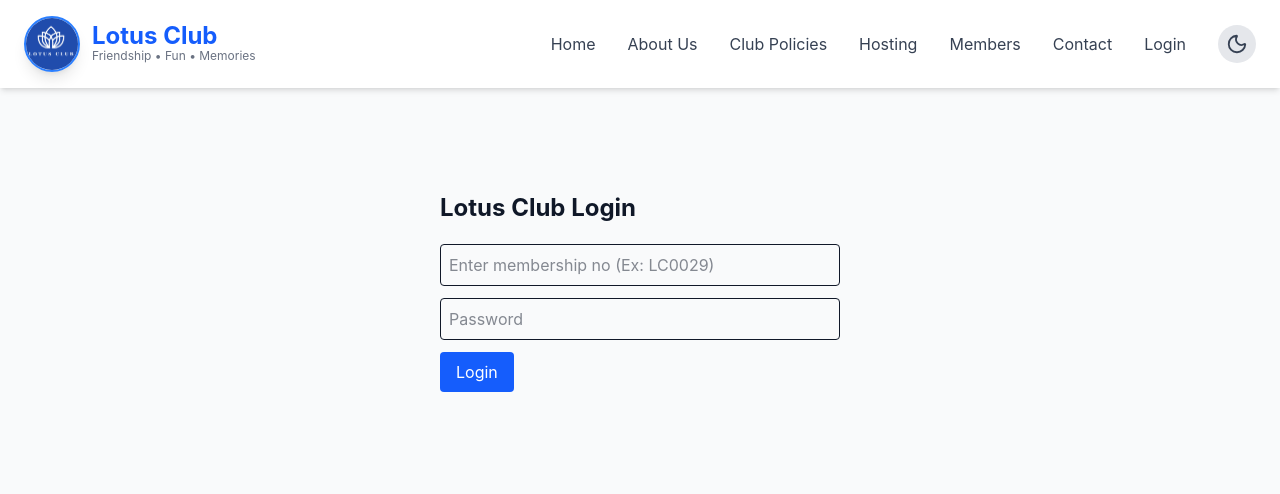
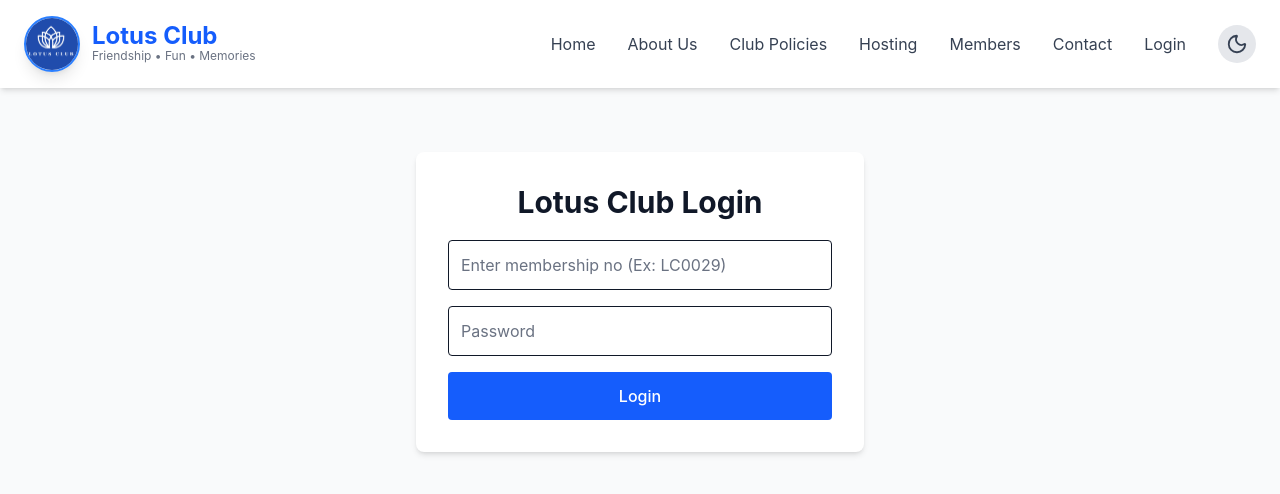
Before and after one commit to scrumvisualize/lotusclub, a React (Vite) app: page /login in a window 1280 px wide. Shown: the top 494 px of the page. Built offline with nearby package versions, Linux system fonts and the light colour scheme; no server answers.

Commit message:
styling fix, rummy booking table fix queue

```diff
--- a/src/components/Footer.tsx
+++ b/src/components/Footer.tsx
@@ -1,6 +1,7 @@
 import { Link } from "react-router-dom";
 
 export default function Footer() {
+
     return (
         <footer className="mt-20 border-t border-gray-200 bg-white dark:border-gray-700 dark:bg-slate-900">
             <div className="mx-auto max-w-7xl px-6 py-8">
@@ -26,13 +27,14 @@ export default function Footer() {
                             Members
                         </Link>
 
-                        <Link to="/bookrummytable" className="hover:text-blue-600 transition-colors duration-200">
-                            Book a Seat
-                        </Link>
-
                         <Link to="/contact" className="hover:text-blue-600 transition-colors duration-200">
                             Contact
                         </Link>
+
+                        <Link to="/login" className="hover:text-blue-600 transition-colors duration-200">
+                            Login
+                        </Link>
+
                     </div>
 
                     {/* Social Icons */}
@@ -61,7 +63,7 @@ export default function Footer() {
 
                 {/* Bottom */}
                 <div className="mt-8 border-t border-gray-200 pt-5 text-center text-sm text-gray-500 dark:border-gray-700 dark:text-gray-400">
-                    © {new Date().getFullYear()} Lotus Club, Brisbane • Designed with ❤️ by <span className="font-semibold">Vinod Mathew</span>
+                    © {new Date().getFullYear()} Lotus Club, Brisbane • Designed with ❤️ by <span className="font-semibold"><a href="https://www.instagram.com/k.vinodmathew/">Vinod Mathew</a></span>
                 </div>
 
             </div>
--- a/src/components/Navbar.tsx
+++ b/src/components/Navbar.tsx
@@ -15,7 +15,6 @@ export default function Navbar() {
 
 
     const [menuOpen, setMenuOpen] = useState(false);
-    //const user = localStorage.getItem("user");
 
     const [user, setUser] = useState(
         JSON.parse(localStorage.getItem("user") || "null")
--- a/src/components/PlayerSelector.tsx
+++ b/src/components/PlayerSelector.tsx
@@ -30,7 +30,7 @@ export default function PlayerSelector({
         <div className="p-4">
 
             <h2 className="text-xl font-bold mb-2">
-                Players Joined ({selectedPlayers.length}/{maxSelection})
+                Player's Joined ({selectedPlayers.length}/{maxSelection})
             </h2>
 
 
--- a/src/components/ResultTable.tsx
+++ b/src/components/ResultTable.tsx
@@ -142,7 +142,7 @@ export default function ResultTable({
                                                             ?
                                                             "text-red-500"
                                                             :
-                                                            "text-slate-700"
+                                                            "text-slate-700 dark:text-slate-300"
                                                     }
                                                 >
 
--- a/src/pages/ChangePassword.tsx
+++ b/src/pages/ChangePassword.tsx
@@ -132,84 +132,109 @@ export default function ChangePassword() {
 
     return (
 
-        <div className="max-w-md mx-auto mt-10">
-
-            <h2 className="text-2xl font-bold mb-5">
-
+        <div
+            className="
+        w-full
+        max-w-sm
+        sm:max-w-md
+        lg:max-w-lg
+        mx-auto
+        mt-6
+        sm:mt-10
+        px-4
+        sm:px-6
+        lg:px-8
+    "
+        >
+            <div
+                className="
+            bg-white
+            dark:bg-slate-800
+            shadow-md
+            rounded-lg
+            p-5
+            sm:p-6
+            lg:p-8
+        "
+            >
+                <h2
+                    className="
+                text-xl
+                sm:text-2xl
+                lg:text-3xl
+                font-bold
+                mb-5
+                text-center
+            "
+                >
                     Change Password
-
                 </h2>
 
                 <input
-
                     type="password"
-
                     placeholder="New Password"
-
                     value={password}
-
-                onChange={(e) =>
-                    setPassword(e.target.value)
-                }
-
-                className="border p-2 w-full mb-3"
-
+                    onChange={(e) => setPassword(e.target.value)}
+                    className="
+                border
+                rounded
+                p-3
+                w-full
+                mb-4
+                text-sm
+                sm:text-base
+            "
                 />
 
                 <input
-
                     type="password"
-
                     placeholder="Confirm Password"
-
                     value={confirm}
-
-                onChange={(e) =>
-                    setConfirm(e.target.value)
-                }
-
-                className="border p-2 w-full mb-4"
-
+                    onChange={(e) => setConfirm(e.target.value)}
+                    className="
+                border
+                rounded
+                p-3
+                w-full
+                mb-5
+                text-sm
+                sm:text-base
+            "
                 />
 
                 <button
-
                     onClick={savePassword}
-
-                className="bg-blue-600 text-white px-4 py-2 rounded"
-
+                    className="
+                w-full
+                bg-blue-600
+                hover:bg-blue-700
+                text-white
+                font-medium
+                py-3
+                rounded
+                transition
+            "
                 >
-
                     Change Password
-
                 </button>
+            </div>
 
             <CommonModal
-
                 open={modal.open}
-
                 title={modal.title}
-
                 message={modal.message}
-
                 type={modal.type}
-
                 onClose={() => {
-
                     setModal({
                         ...modal,
-                        open: false
+                        open: false,
                     });
-
 
                     if (redirectAfterModal) {
                         navigate("/bookrummytable");
                     }
-
                 }}
-
             />
-
         </div>
 
     );
--- a/src/pages/Contact.tsx
+++ b/src/pages/Contact.tsx
@@ -11,19 +11,43 @@ export default function Contact() {
                 <input
                     type="text"
                     placeholder="Name"
-                    className="w-full border rounded-lg p-3"
+                    className="
+                    w-full border rounded-lg p-3
+                    bg-white
+                    text-gray-900
+                    placeholder-gray-500
+
+                    dark:bg-slate-700
+                    dark:text-white
+                    dark:placeholder-gray-300"
                 />
 
                 <input
                     type="email"
                     placeholder="Email"
-                    className="w-full border rounded-lg p-3"
+                    className="w-full border rounded-lg
+                    bg-white
+                    text-gray-900
+                    placeholder-gray-500
+
+                    dark:bg-slate-700
+                    dark:text-white
+                    dark:placeholder-gray-300
+                    p-3"
                 />
 
                 <textarea
                     rows={5}
                     placeholder="Message"
-                    className="w-full border rounded-lg p-3"
+                    className="w-full border rounded-lg
+                    bg-white
+                    text-gray-900
+                    placeholder-gray-500
+
+                    dark:bg-slate-700
+                    dark:text-white
+                    dark:placeholder-gray-300
+                    p-3"
                 />
 
                 <button className="bg-blue-600 text-white px-6 py-3 rounded-lg hover:bg-blue-700">
--- a/src/pages/Login.tsx
+++ b/src/pages/Login.tsx
@@ -162,15 +162,68 @@ export default function Login() {
 
     return (
 
-        <div className="max-w-md mx-auto mt-20 p-6">
+        <div
+            className="
+        w-full
+        max-w-sm
+        sm:max-w-md
+        lg:max-w-lg
+        mx-auto
+        mt-10
+        sm:mt-16
+        px-4
+        sm:px-6
+        lg:px-8
+    "
+        >
+            <div
+                className="
+            bg-white
+            dark:bg-slate-800
+            shadow-md
+            rounded-lg
+            p-5
+            sm:p-6
+            lg:p-8
+        "
+            >
 
-            <h1 className="text-2xl font-bold mb-5">
+                <h1
+                    className="
+                text-xl
+                sm:text-2xl
+                lg:text-3xl
+                font-bold
+                mb-5
+                text-center
+            "
+                >
                     Lotus Club Login
                 </h1>
 
 
                 <input
-                className="border p-2 w-full mb-3 rounded"
+                    className="
+                border
+                rounded
+                p-3
+                w-full
+                mb-4
+                text-sm
+                sm:text-base
+
+                bg-white
+                text-gray-900
+                placeholder-gray-500
+
+                dark:bg-slate-700
+                dark:text-white
+                dark:placeholder-gray-300
+
+                focus:outline-none
+                focus:ring-2
+                focus:ring-blue-500
+            "
                     placeholder="Enter membership no (Ex: LC0029)"
                     value={membershipNo}
                     onChange={
@@ -181,8 +234,29 @@ export default function Login() {
                     }
                 />
 
+
                 <input
-                className="border p-2 w-full mb-3 rounded"
+                    className="
+                    border
+                    rounded
+                    p-3
+                    w-full
+                    mb-4
+                    text-sm
+                    sm:text-base
+
+                    bg-white
+                    text-gray-900
+                    placeholder-gray-500
+
+                    dark:bg-slate-700
+                    dark:text-white
+                    dark:placeholder-gray-300
+
+                    focus:outline-none
+                    focus:ring-2
+                    focus:ring-blue-500
+            "
                     type="password"
                     placeholder="Password"
                     value={password}
@@ -194,9 +268,17 @@ export default function Login() {
                     }
                 />
 
+
                 {
                     error &&
-                <div className="text-red-600 mb-3">
+                    <div
+                        className="
+                    text-red-600
+                    text-sm
+                    mb-4
+                    text-center
+                "
+                    >
                         {error}
                     </div>
                 }
@@ -206,11 +288,14 @@ export default function Login() {
                     onClick={handleLogin}
                     disabled={loading}
                     className="
+                w-full
                 bg-blue-600
+                hover:bg-blue-700
                 text-white
-                    px-4
-                    py-2
+                font-medium
+                py-3
                 rounded
+                transition
                 disabled:bg-gray-400
             "
                 >
@@ -222,6 +307,7 @@ export default function Login() {
                 </button>
 
             </div>
+        </div>
 
     );
 
```
Also changed, not shown: src/pages/BookRummyTable.tsx (+234 -159 lines). Lines whose indentation alone changed are shown as unchanged.
